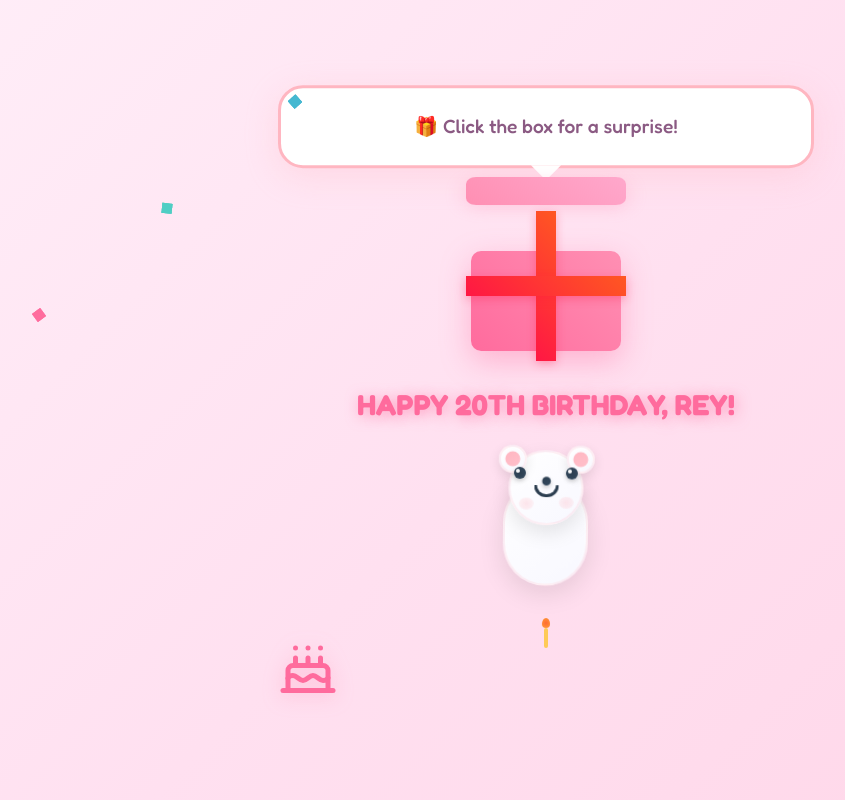
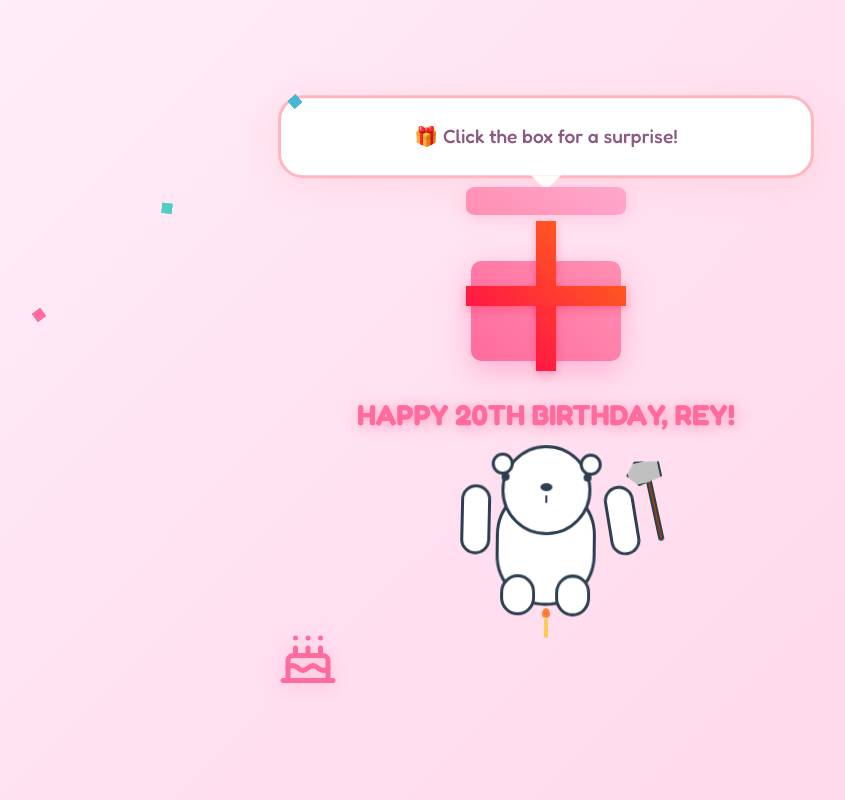
Before and after one commit to Aqualadiator/surprise-box-rey-reveal, a React (Vite) app: page / in a window 1280 px wide. Both pictures are taken after a click on the element 640 px from the left and 449 px from the top of the page. Shown: the whole page, without its empty margins (94-939 px from the left). Built offline with nearby package versions, Linux system fonts and the light colour scheme.

Commit message:
Refactor Ice Bear appearance
Update Ice Bear's design based on the provided reference image.

```diff
--- a/src/pages/BirthdayStyles.css
+++ b/src/pages/BirthdayStyles.css
@@ -146,7 +146,7 @@
   }
 }
 
-/* Ice Bear Styles - Made More Cute and Alive */
+/* Ice Bear Styles - We Bare Bears Style */
 .ice-bear-container {
   position: relative;
   margin: 2rem auto;
@@ -168,8 +168,8 @@
 
 .ice-bear {
   position: relative;
-  width: 120px;
-  height: 180px; /* Increased height to accommodate legs */
+  width: 140px;
+  height: 160px;
   margin: 0 auto 1rem;
   animation: bearFloat 3s ease-in-out infinite;
   cursor: pointer;
@@ -181,16 +181,16 @@
   50% { transform: translateY(-8px) rotate(1deg); }
 }
 
+/* Bear Body - More rounded like reference */
 .bear-body {
-  width: 85px;
-  height: 105px;
-  background: linear-gradient(145deg, #ffffff 0%, #f8f8ff 100%);
-  border-radius: 45px;
+  width: 100px;
+  height: 120px;
+  background: #ffffff;
+  border-radius: 50px;
   position: absolute;
-  bottom: 30px; /* Adjusted to make room for legs */
-  left: 17px;
-  box-shadow: 0 8px 25px rgba(0, 0, 0, 0.1), inset 0 2px 4px rgba(255, 255, 255, 0.8);
-  border: 2px solid rgba(255, 182, 193, 0.2);
+  bottom: 0;
+  left: 20px;
+  border: 3px solid #2c3e50;
   animation: bodyBreathe 4s ease-in-out infinite;
 }
 
@@ -199,16 +199,16 @@
   50% { transform: scaleY(1.02); }
 }
 
+/* Bear Head - Rounder like reference */
 .bear-head {
-  width: 75px;
-  height: 75px;
-  background: linear-gradient(145deg, #ffffff 0%, #f8f8ff 100%);
+  width: 90px;
+  height: 90px;
+  background: #ffffff;
   border-radius: 50%;
   position: absolute;
-  top: 15px;
-  left: 22px;
-  box-shadow: 0 8px 20px rgba(0, 0, 0, 0.1), inset 0 2px 4px rgba(255, 255, 255, 0.8);
-  border: 2px solid rgba(255, 182, 193, 0.2);
+  top: 0;
+  left: 25px;
+  border: 3px solid #2c3e50;
   animation: headTilt 6s ease-in-out infinite;
 }
 
@@ -219,129 +219,109 @@
   50% { transform: rotate(-1deg); }
 }
 
+/* Bear Ears - Small and round like reference */
 .bear-ear {
-  width: 28px;
-  height: 28px;
-  background: linear-gradient(145deg, #ffffff 0%, #f8f8ff 100%);
+  width: 22px;
+  height: 22px;
+  background: #ffffff;
   border-radius: 50%;
   position: absolute;
-  top: 10px;
-  box-shadow: 0 4px 12px rgba(0, 0, 0, 0.1), inset 0 1px 2px rgba(255, 255, 255, 0.8);
-  border: 2px solid rgba(255, 182, 193, 0.2);
+  top: 8px;
+  border: 3px solid #2c3e50;
 }
 
-.bear-ear::after {
-  content: '';
-  width: 15px;
-  height: 15px;
-  background: linear-gradient(145deg, #ffb6c1 0%, #ffc0cb 100%);
+.bear-ear.left { left: 15px; }
+.bear-ear.right { right: 15px; }
+
+/* Bear Eyes - Simple dots like reference */
+.bear-eye {
+  width: 8px;
+  height: 8px;
+  background: #2c3e50;
   border-radius: 50%;
   position: absolute;
-  top: 50%;
-  left: 50%;
-  transform: translate(-50%, -50%);
+  top: 28px;
+  animation: bearBlink 4s ease-in-out infinite;
 }
 
-.bear-ear.left { left: 12px; }
-.bear-ear.right { right: 12px; }
+@keyframes bearBlink {
+  0%, 90%, 100% {
+    height: 8px;
+    top: 28px;
+  }
+  95% {
+    height: 2px;
+    top: 31px;
+  }
+}
 
-.bear-eye {
+.bear-eye.left { left: 25px; }
+.bear-eye.right { right: 25px; }
+
+/* Bear Nose - Simple oval like reference */
+.bear-nose {
   width: 12px;
-  height: 12px;
-  background: radial-gradient(circle, #2c3e50 0%, #34495e 100%);
+  height: 8px;
+  background: #2c3e50;
   border-radius: 50%;
   position: absolute;
-  top: 32px;
-  animation: bearBlink 4s ease-in-out infinite, eyeTrack 8s ease-in-out infinite;
-  box-shadow: 0 2px 4px rgba(0, 0, 0, 0.2);
-  transition: transform 0.2s ease;
+  top: 38px;
+  left: 50%;
+  transform: translateX(-50%);
 }
 
-@keyframes eyeTrack {
-  0%, 20%, 80%, 100% { transform: translateX(0px); }
-  10% { transform: translateX(-1px); }
-  30% { transform: translateX(1px); }
-  50% { transform: translateX(-0.5px); }
-  70% { transform: translateX(0.5px); }
+/* Bear Mouth - Simple line like reference */
+.bear-mouth {
+  width: 2px;
+  height: 8px;
+  background: #2c3e50;
+  position: absolute;
+  top: 50px;
+  left: 50%;
+  transform: translateX(-50%);
+  border-radius: 1px;
 }
 
-.ice-bear:hover .bear-eye {
-  transform: translateX(0px) scale(1.1);
-  animation-play-state: paused;
-}
-
-.bear-eye::after {
-  content: '';
-  width: 4px;
-  height: 4px;
-  background: white;
-  border-radius: 50%;
-  position: absolute;
-  top: 2px;
-  left: 2px;
-  animation: eyeShine 3s ease-in-out infinite;
-}
-
-@keyframes eyeShine {
-  0%, 100% { opacity: 0.8; }
-  50% { opacity: 1; }
-}
-
-.bear-eye.left { left: 28px; }
-.bear-eye.right { right: 28px; }
-
-/* Bear Arms - More Interactive */
+/* Bear Arms - Simple and rounded */
 .bear-arm {
-  width: 25px;
-  height: 60px;
-  background: linear-gradient(145deg, #ffffff 0%, #f8f8ff 100%);
+  width: 30px;
+  height: 70px;
+  background: #ffffff;
   border-radius: 15px;
   position: absolute;
-  top: 60px;
-  box-shadow: 0 4px 15px rgba(0, 0, 0, 0.1), inset 0 1px 3px rgba(255, 255, 255, 0.8);
-  border: 2px solid rgba(255, 182, 193, 0.2);
+  top: 40px;
+  border: 3px solid #2c3e50;
   animation: armWave 4s ease-in-out infinite;
   transition: transform 0.3s ease;
 }
 
 .bear-arm.left {
-  left: -8px;
+  left: -15px;
   transform-origin: top center;
 }
 
 .bear-arm.right {
-  right: -8px;
+  right: -15px;
   transform-origin: top center;
   animation-delay: 0.5s;
 }
 
-.ice-bear:hover .bear-arm.right {
-  animation: enthusiasticWave 1s ease-in-out infinite;
+@keyframes armWave {
+  0%, 70%, 100% { transform: rotate(0deg); }
+  15% { transform: rotate(-10deg); }
+  35% { transform: rotate(5deg); }
+  50% { transform: rotate(-3deg); }
 }
 
-@keyframes armWave {
-  0%, 70%, 100% { transform: rotate(0deg); }
-  15% { transform: rotate(-15deg); }
-  35% { transform: rotate(10deg); }
-  50% { transform: rotate(-5deg); }
-}
-
-@keyframes enthusiasticWave {
-  0%, 100% { transform: rotate(0deg); }
-  25% { transform: rotate(-25deg); }
-  75% { transform: rotate(15deg); }
-}
-
-/* Bear Legs */
+/* Bear Legs - Simple and rounded */
 .bear-leg {
-  width: 30px;
-  height: 35px;
-  background: linear-gradient(145deg, #ffffff 0%, #f8f8ff 100%);
+  width: 35px;
+  height: 40px;
+  background: #ffffff;
   border-radius: 20px;
   position: absolute;
-  bottom: 0;
-  box-shadow: 0 4px 15px rgba(0, 0, 0, 0.1), inset 0 1px 3px rgba(255, 255, 255, 0.8);
-  border: 2px solid rgba(255, 182, 193, 0.2);
+  bottom: -10px;
+  border: 3px solid #2c3e50;
   animation: legBounce 3s ease-in-out infinite;
 }
 
@@ -356,168 +336,44 @@
 
 @keyframes legBounce {
   0%, 50%, 100% { transform: scaleY(1); }
-  25% { transform: scaleY(1.1); }
-  75% { transform: scaleY(0.95); }
+  25% { transform: scaleY(1.05); }
+  75% { transform: scaleY(0.98); }
 }
 
-/* Bear Paws (hands and feet) */
-.bear-paw {
-  width: 18px;
-  height: 15px;
-  background: linear-gradient(145deg, #ffb6c1 0%, #ffc0cb 100%);
-  border-radius: 50%;
+/* Axe - Like in reference image */
+.bear-axe {
   position: absolute;
-  box-shadow: 0 2px 8px rgba(255, 182, 193, 0.4);
+  top: 15px;
+  right: -40px;
+  animation: axeHold 4s ease-in-out infinite;
+  z-index: 10;
 }
 
-.bear-paw.hand-left {
-  bottom: -5px;
-  left: 4px;
-  animation: pawWiggle 4s ease-in-out infinite;
+.axe-handle {
+  width: 6px;
+  height: 80px;
+  background: #8B4513;
+  border-radius: 3px;
+  position: relative;
+  border: 2px solid #2c3e50;
 }
 
-.bear-paw.hand-right {
-  bottom: -5px;
-  right: 4px;
-  animation: pawWiggle 4s ease-in-out infinite;
-  animation-delay: 0.5s;
+.axe-blade {
+  width: 35px;
+  height: 25px;
+  background: #C0C0C0;
+  border: 2px solid #2c3e50;
+  position: absolute;
+  top: -5px;
+  left: -20px;
+  clip-path: polygon(0% 50%, 30% 0%, 100% 20%, 100% 80%, 30% 100%);
 }
 
-.bear-paw.foot-left {
-  bottom: -8px;
-  left: 6px;
-  animation: footTap 3s ease-in-out infinite;
-}
-
-.bear-paw.foot-right {
-  bottom: -8px;
-  right: 6px;
-  animation: footTap 3s ease-in-out infinite;
-  animation-delay: 0.3s;
-}
-
-@keyframes pawWiggle {
-  0%, 70%, 100% { transform: rotate(0deg) scale(1); }
-  15% { transform: rotate(-10deg) scale(1.05); }
-  35% { transform: rotate(8deg) scale(1.02); }
-  50% { transform: rotate(-3deg) scale(1.01); }
-}
-
-@keyframes footTap {
-  0%, 50%, 100% { transform: scaleX(1); }
-  25% { transform: scaleX(1.1); }
-  75% { transform: scaleX(0.95); }
-}
-
-.bear-head::before,
-.bear-head::after {
-  content: '';
-  width: 15px;
-  height: 12px;
-  background: radial-gradient(circle, rgba(255, 182, 193, 0.6) 0%, rgba(255, 182, 193, 0.2) 100%);
-  border-radius: 50%;
-  position: absolute;
-  top: 45px;
-  animation: cheekGlow 2.5s ease-in-out infinite alternate;
-}
-
-.ice-bear:hover .bear-head::before,
-.ice-bear:hover .bear-head::after {
-  background: radial-gradient(circle, rgba(255, 182, 193, 0.9) 0%, rgba(255, 182, 193, 0.4) 100%);
-  animation: cheekBlush 0.5s ease-in-out infinite alternate;
-}
-
-@keyframes cheekBlush {
-  0% { opacity: 0.8; transform: scale(1); }
-  100% { opacity: 1; transform: scale(1.1); }
-}
-
-.bear-head::before { left: 8px; }
-.bear-head::after { right: 8px; }
-
-@keyframes cheekGlow {
-  0% { opacity: 0.4; }
-  100% { opacity: 0.8; }
-}
-
-.bear-nose {
-  width: 8px;
-  height: 8px;
-  background: linear-gradient(145deg, #2c3e50 0%, #34495e 100%);
-  border-radius: 50%;
-  position: absolute;
-  top: 42px;
-  left: 50%;
-  transform: translateX(-50%);
-  box-shadow: 0 2px 4px rgba(0, 0, 0, 0.2);
-  animation: noseWiggle 3s ease-in-out infinite;
-}
-
-.ice-bear:hover .bear-nose {
-  animation: noseSniff 0.3s ease-in-out infinite;
-}
-
-@keyframes noseSniff {
-  0%, 100% { transform: translateX(-50%) scale(1); }
-  50% { transform: translateX(-50%) scale(1.2); }
-}
-
-@keyframes noseWiggle {
-  0%, 100% { transform: translateX(-50%) scale(1); }
-  50% { transform: translateX(-50%) scale(1.1); }
-}
-
-.bear-mouth {
-  width: 25px;
-  height: 12px;
-  border: 3px solid #2c3e50;
-  border-top: none;
-  border-radius: 0 0 25px 25px;
-  position: absolute;
-  top: 50px;
-  left: 50%;
-  transform: translateX(-50%);
-  animation: mouthSmile 4s ease-in-out infinite;
-}
-
-.ice-bear:hover .bear-mouth {
-  width: 30px;
-  border-radius: 0 0 30px 30px;
-  animation: happyGiggle 0.5s ease-in-out infinite;
-}
-
-@keyframes happyGiggle {
-  0%, 100% {
-    transform: translateX(-50%) scale(1);
-  }
-  50% {
-    transform: translateX(-50%) scale(1.05);
-  }
-}
-
-@keyframes mouthSmile {
-  0%, 70%, 100% {
-    width: 25px;
-    border-radius: 0 0 25px 25px;
-  }
-  85% {
-    width: 30px;
-    border-radius: 0 0 30px 30px;
-  }
-}
-
-.bear-mouth.happy {
-  border-top: 3px solid #2c3e50;
-  border-bottom: none;
-  border-radius: 30px 30px 0 0;
-  width: 30px;
-  height: 15px;
-  animation: happyMouth 2s ease-in-out infinite;
-}
-
-@keyframes happyMouth {
-  0%, 100% { transform: translateX(-50%) scale(1); }
-  50% { transform: translateX(-50%) scale(1.05); }
+@keyframes axeHold {
+  0%, 70%, 100% { transform: rotate(-15deg); }
+  15% { transform: rotate(-20deg); }
+  35% { transform: rotate(-10deg); }
+  50% { transform: rotate(-18deg); }
 }
 
 .animate-bear {
--- a/src/pages/Index.tsx
+++ b/src/pages/Index.tsx
@@ -1,4 +1,3 @@
-
 import { useState, useEffect } from 'react';
 import { Gift, Cake } from 'lucide-react';
 import './BirthdayStyles.css';
@@ -82,6 +81,15 @@ const Index = () => {
                   <div className="bear-eye right"></div>
                   <div className="bear-nose"></div>
                   <div className="bear-mouth"></div>
+                  <div className="bear-arm left"></div>
+                  <div className="bear-arm right"></div>
+                  <div className="bear-leg left"></div>
+                  <div className="bear-leg right"></div>
+                  <div className="bear-axe">
+                    <div className="axe-handle">
+                      <div className="axe-blade"></div>
+                    </div>
+                  </div>
                 </div>
                 <div className="cake-container">
                   <Cake className="birthday-cake" size={60} />
@@ -255,6 +263,15 @@ const Index = () => {
               <div className="bear-eye right"></div>
               <div className="bear-nose"></div>
               <div className="bear-mouth happy"></div>
+              <div className="bear-arm left"></div>
+              <div className="bear-arm right"></div>
+              <div className="bear-leg left"></div>
+              <div className="bear-leg right"></div>
+              <div className="bear-axe">
+                <div className="axe-handle">
+                  <div className="axe-blade"></div>
+                </div>
+              </div>
             </div>
           </div>
         );
```
